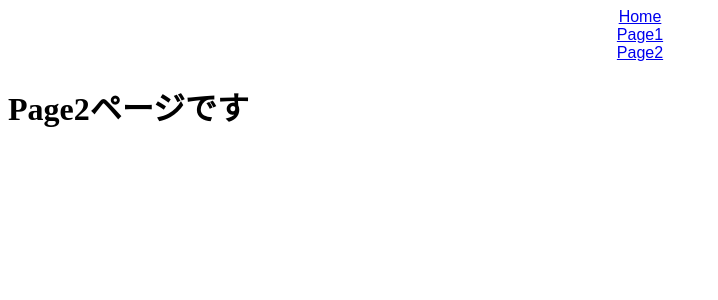
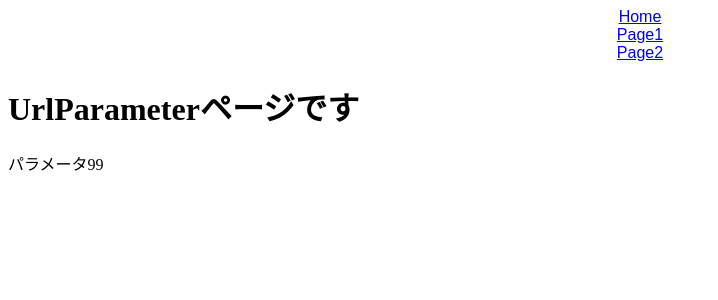
Before and after one commit to pen0914/React-Router, a React (Create React App) app: page /Page2/99 in a window 1280 px wide. Shown: the top 300 px of the page, without its empty margins (0-718 px from the left). Built offline with nearby package versions, Linux system fonts and the light colour scheme.

Commit message:
URLパラメータ

```diff
--- a/src/Page2.jsx
+++ b/src/Page2.jsx
@@ -1,7 +1,10 @@
+import { Link } from "react-router-dom";
+
 export const Page2 = () => {
   return (
     <div>
       <h1>Page2ページです</h1>
+      <Link to="/Page2/99">URL-parameter</Link>
     </div>
   );
 };
--- /dev/null
+++ b/src/UrlParameter.jsx
@@ -0,0 +1,11 @@
+import { useParams } from "react-router-dom";
+
+export const UrlParameter = () => {
+  const { id } = useParams();
+  return (
+    <div>
+      <h1>UrlParameterページです</h1>
+      <p>パラメータ{id}</p>
+    </div>
+  );
+};
--- /dev/null
+++ b/src/router/Page2Routers.jsx
@@ -0,0 +1,15 @@
+import { Page2 } from "../Page2";
+import { UrlParameter } from "../UrlParameter";
+
+export const Page2Routers = [
+  {
+    path: "/",
+    exact: true,
+    children: <Page2 />
+  },
+  {
+    path: "/:id",
+    exact: false,
+    children: <UrlParameter />
+  }
+];
--- a/src/router/Router.jsx
+++ b/src/router/Router.jsx
@@ -1,7 +1,7 @@
 import { Switch, Route } from "react-router-dom";
 import { Home } from "../Home";
-import { Page2 } from "../Page2";
 import { Page1Routes } from "./Page1Routes";
+import { Page2Routers } from "./Page2Routers";
 
 export const Router = () => {
   return (
@@ -25,10 +25,22 @@ export const Router = () => {
           </Switch>
         )}
       />
-
-      <Route path="/Page2">
-        <Page2 />
-      </Route>
+      <Route
+        path="/Page2"
+        render={({ match: { url } }) => (
+          <Switch>
+            {Page2Routers.map((route) => (
+              <Route
+                key={route.path}
+                exact={route.exact}
+                path={`${url}${route.path}`}
+              >
+                {route.children}
+              </Route>
+            ))}
+          </Switch>
+        )}
+      />
     </Switch>
   );
 };
```
